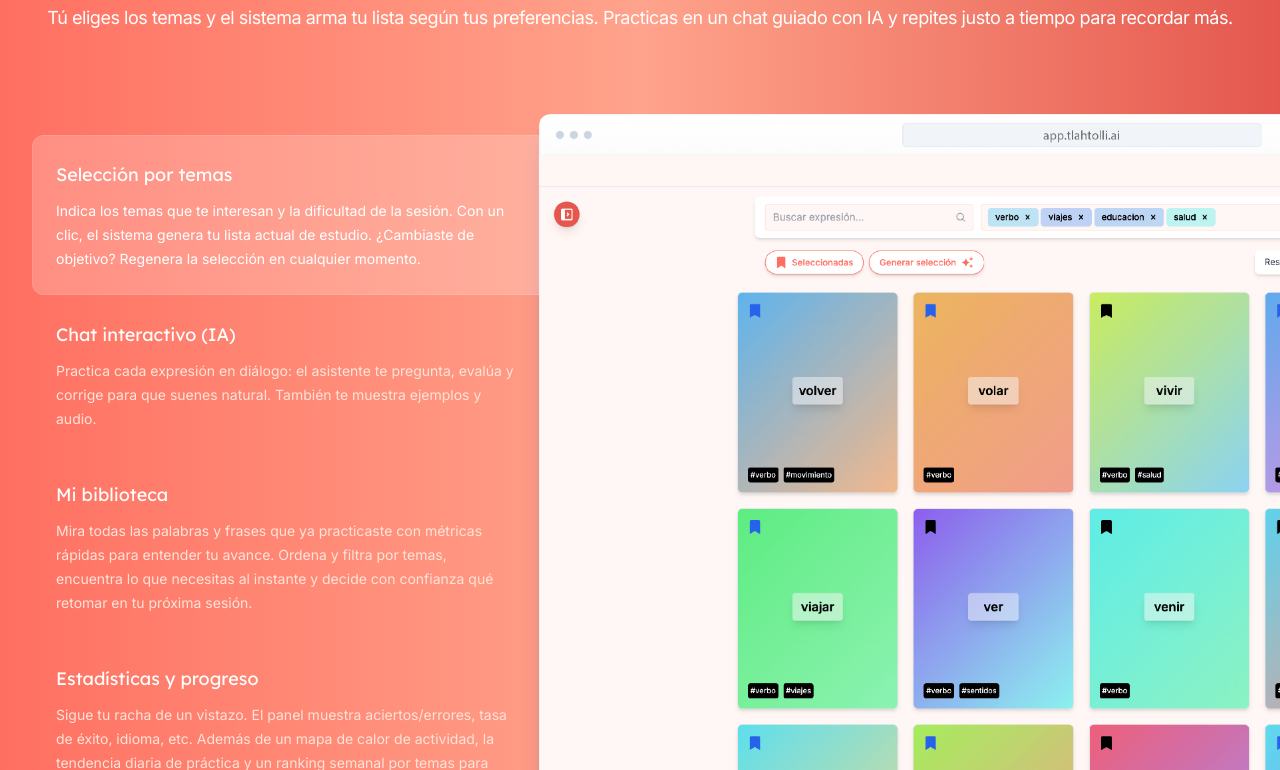
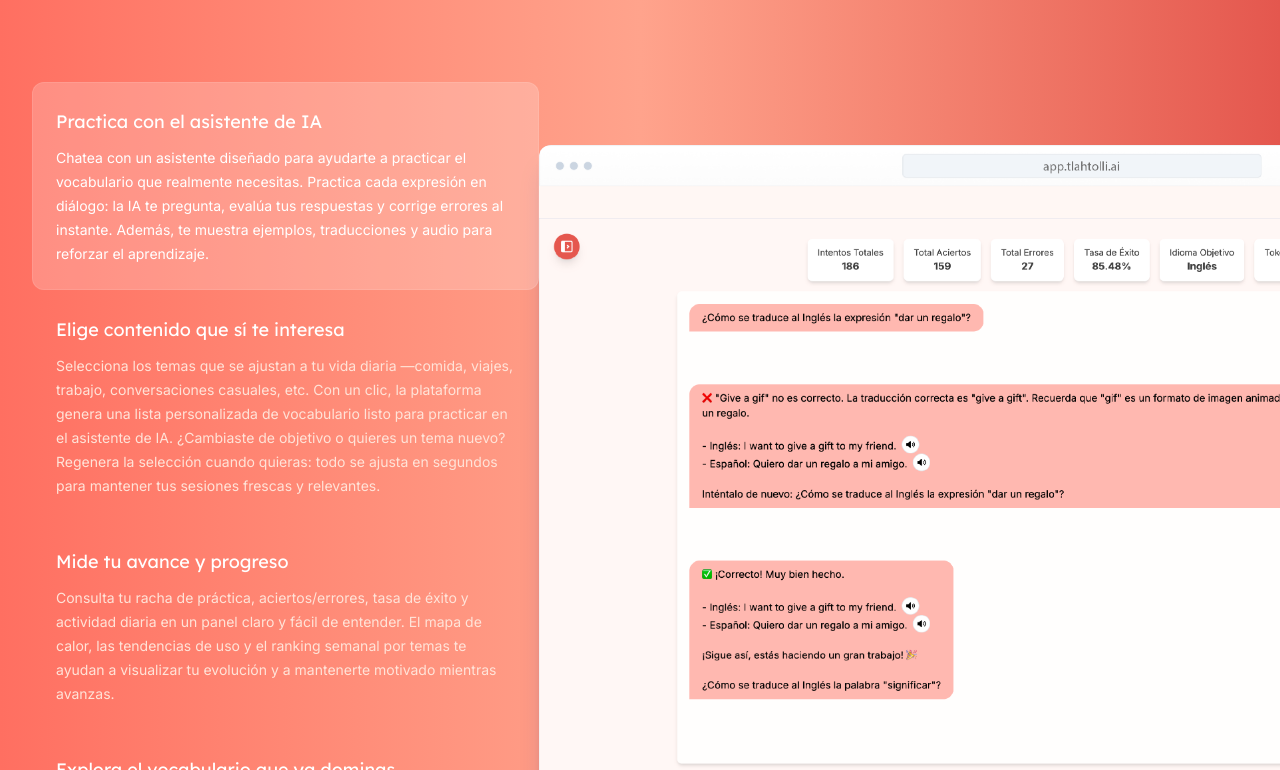
Before and after one commit to sysam-mx/tlahtolli-ai-landing, a Next.js app: page / in a window 1280 px wide. Shown: the part 950-1720 px from the top of the page. Built offline with nearby package versions, Linux system fonts and the light colour scheme; no server answers.

Commit message:
changes in feature 1

```diff
--- a/src/components/Header.tsx
+++ b/src/components/Header.tsx
@@ -143,7 +143,7 @@ function MobileNavigation() {
 
 export function Header() {
   return (
-    <header className="py-10">
+    <header className="pt-10 pb-8">
       <Container>
         <nav className="relative z-50 flex justify-between">
           <div className="flex items-center md:gap-x-12">
--- a/src/components/PrimaryFeatures.tsx
+++ b/src/components/PrimaryFeatures.tsx
@@ -15,28 +15,28 @@ import screenshotStatsS1 from '@/images/screenshots/p-stats-s1.png'
 
 const features = [
   {
-    title: 'Selección por temas',
+    title: 'Practica con el asistente de IA',
     description:
-      'Indica los temas que te interesan y la dificultad de la sesión. Con un clic, el sistema genera tu lista actual de estudio. ¿Cambiaste de objetivo? Regenera la selección en cualquier momento.',
+      'Chatea con un asistente diseñado para ayudarte a practicar el vocabulario que realmente necesitas. Practica cada expresión en diálogo: la IA te pregunta, evalúa tus respuestas y corrige errores al instante. Además, te muestra ejemplos, traducciones y audio para reforzar el aprendizaje.',
+    image: screenshotChatS1,
+  },
+  {
+    title: 'Elige contenido que sí te interesa',
+    description:
+      'Selecciona los temas que se ajustan a tu vida diaria —comida, viajes, trabajo, conversaciones casuales, etc. Con un clic, la plataforma genera una lista personalizada de vocabulario listo para practicar en el asistente de IA. ¿Cambiaste de objetivo o quieres un tema nuevo? Regenera la selección cuando quieras: todo se ajusta en segundos para mantener tus sesiones frescas y relevantes.',
     image: screenshotCatalogS1,
   },
   {
-    title: 'Chat interactivo (IA)',
+    title: 'Mide tu avance y progreso',
     description:
-      'Practica cada expresión en diálogo: el asistente te pregunta, evalúa y corrige para que suenes natural. También te muestra ejemplos y audio.',
-    image: screenshotChatS1,
+      'Consulta tu racha de práctica, aciertos/errores, tasa de éxito y actividad diaria en un panel claro y fácil de entender. El mapa de calor, las tendencias de uso y el ranking semanal por temas te ayudan a visualizar tu evolución y a mantenerte motivado mientras avanzas.',
+    image: screenshotStatsS1,
   },
   {
-    title: 'Mi biblioteca',
+    title: 'Explora el vocabulario que ya dominas',
     description:
-      'Mira todas las palabras y frases que ya practicaste con métricas rápidas para entender tu avance. Ordena y filtra por temas, encuentra lo que necesitas al instante y decide con confianza qué retomar en tu próxima sesión.',
+      'Revisa todas las palabras y frases que has practicado con indicadores rápidos para medir tu dominio. Ordena y filtra por temas, encuentra lo que necesitas al instante y decide qué reforzar en tu próxima sesión. Toda tu biblioteca está organizada para ayudarte a avanzar de forma inteligente.',
     image: screenshotMyLibraryS1,
-  },
-  {
-    title: 'Estadísticas y progreso',
-    description:
-      'Sigue tu racha de un vistazo. El panel muestra aciertos/errores, tasa de éxito, idioma, etc. Además de un mapa de calor de actividad, la tendencia diaria de práctica y un ranking semanal por temas para visualizar tu evolución.',
-    image: screenshotStatsS1,
   },
 ]
 
@@ -69,15 +69,16 @@ export function PrimaryFeatures() {
       <Container className="relative">
         <div className="max-w-2xl md:mx-auto md:text-center xl:max-w-none">
           <h2 className="font-display text-3xl tracking-tight text-white sm:text-4xl md:text-5xl">
-            Aprende por temas, practica con IA y consolida con repaso inteligente
+            ¿Qué es tlahtolli.ai?
           </h2>
-          <p className="mt-6 text-lg tracking-tight text-white">
-            Tú eliges los temas y el sistema arma tu lista según tus preferencias.
-            Practicas en un chat guiado con IA y repites justo a tiempo para recordar más.
+          <p className="mt-6 text-xl tracking-tight text-white">
+            Es un asistente de IA diseñado para practicar vocabulario —no un curso tradicional.
+            tlahtolli.ai te ayuda a entrenar distintos idiomas repitiendo, reforzando y dominando expresiones y palabras que realmente usas en la vida diaria.
+            Es muy fácil de usar:
           </p>
         </div>
         <TabGroup
-          className="mt-16 grid grid-cols-1 items-center gap-y-2 pt-10 sm:gap-y-6 md:mt-20 lg:grid-cols-12 lg:pt-0"
+          className="grid grid-cols-1 items-center gap-y-2 pt-10 sm:gap-y-6 md:mt-20 lg:grid-cols-12 lg:pt-0"
           vertical={tabOrientation === 'vertical'}
         >
           {({ selectedIndex }) => (
@@ -88,7 +89,7 @@ export function PrimaryFeatures() {
                     <div
                       key={feature.title}
                       className={clsx(
-                        'group relative rounded-full px-4 py-1 lg:rounded-l-xl lg:rounded-r-none lg:p-6',
+                        'group relative rounded-full px-4 py-1 lg:rounded-l-xl lg:rounded-r-xl lg:p-6',
                         selectedIndex === featureIndex
                           ? 'bg-white lg:bg-white/20 lg:ring-1 lg:ring-white/10 lg:ring-inset'
                           : 'hover:bg-white/10 lg:hover:bg-white/5',
@@ -130,7 +131,7 @@ export function PrimaryFeatures() {
                         {feature.description}
                       </p>
                     </div>
-                    <div className="mt-10 w-180 overflow-hidden rounded-xl bg-slate-50 shadow-xl shadow-blue-900/20 sm:w-auto lg:mt-0 lg:w-271.25">
+                    <div className="mt-10 w-80 overflow-hidden rounded-xl bg-slate-50 shadow-xl shadow-blue-900/20 sm:w-auto lg:mt-0 lg:w-271.25">
                       <Image
                         className="w-full"
                         src={feature.image}
```
